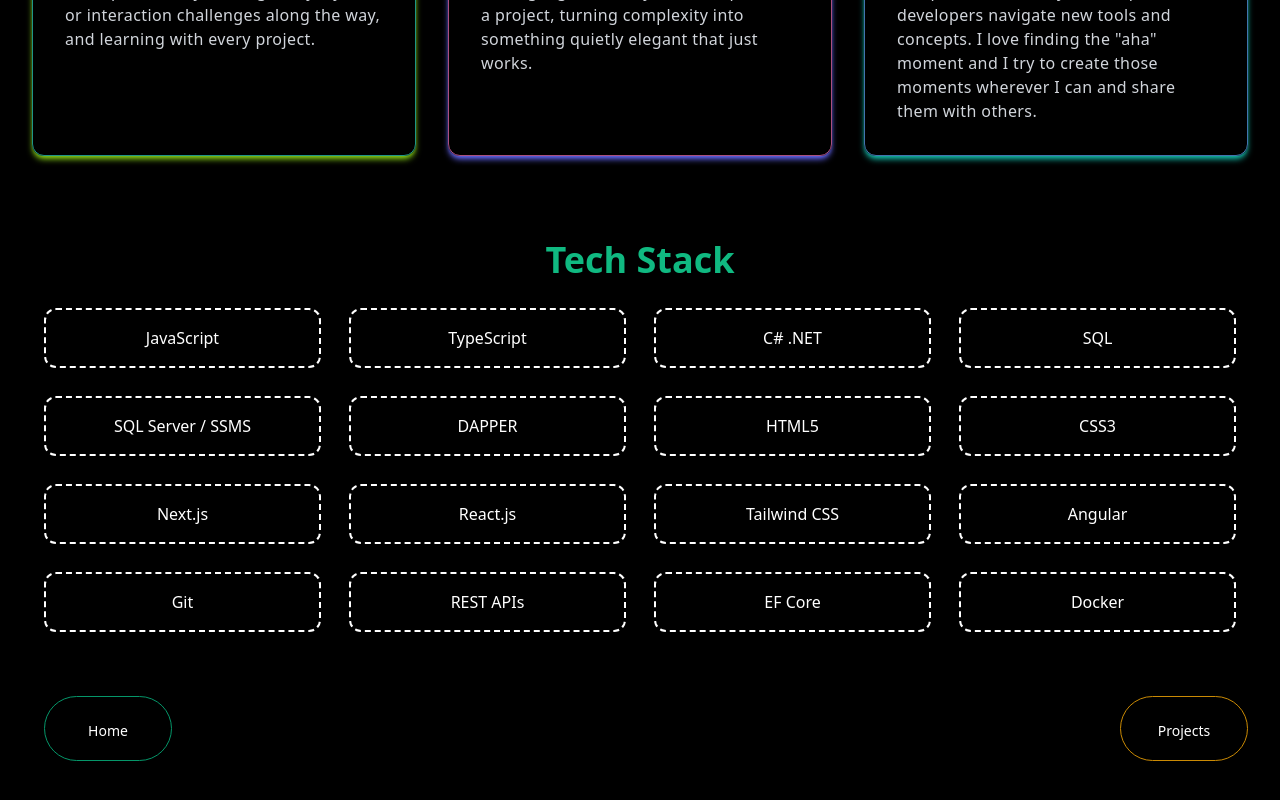
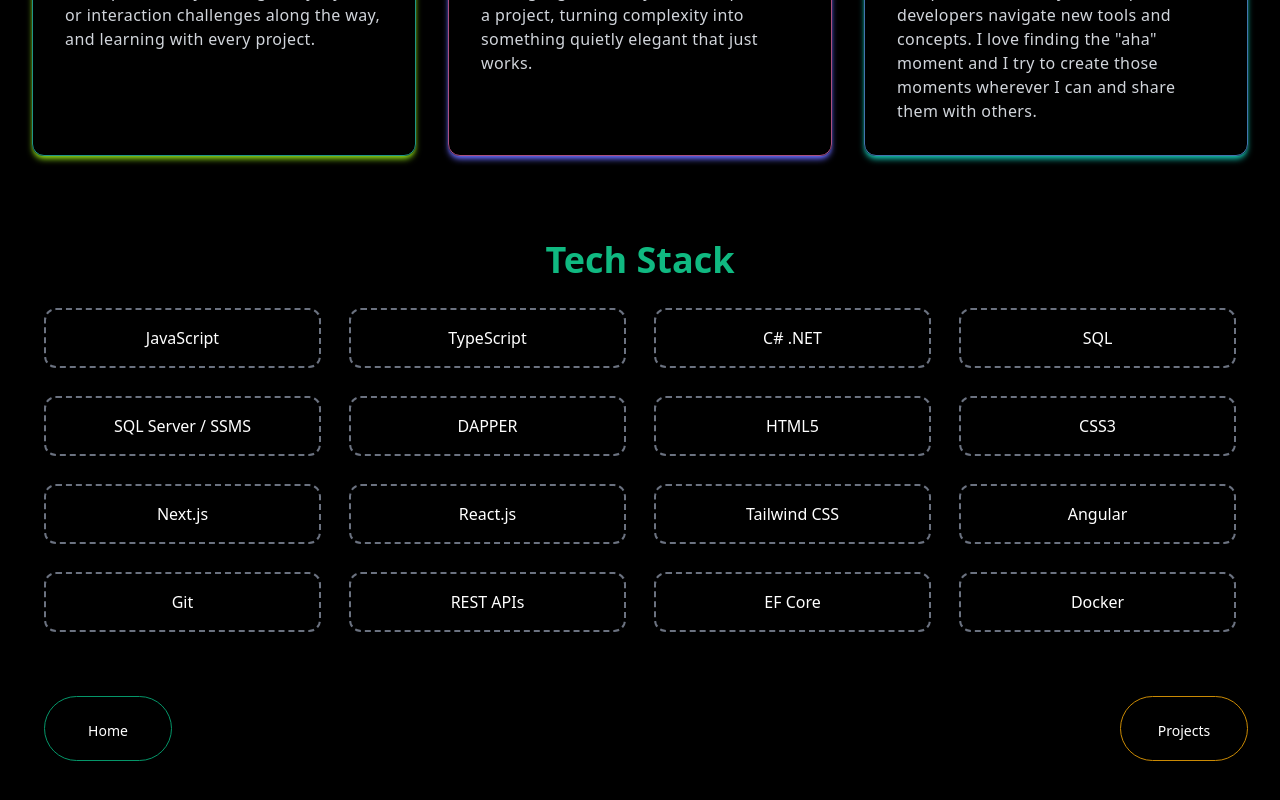
Before and after one commit to TreciaKS/treciaks-dev, a Next.js app in the folder frontend/: page /skills in a window 1280 px wide. Shown: the part 454-1254 px from the top of the page. Built offline with nearby package versions, Linux system fonts and the light colour scheme; a web font is replaced by a local one.

Commit message:
style: border visibility

```diff
--- a/frontend/pages/skills/index.js
+++ b/frontend/pages/skills/index.js
@@ -61,82 +61,82 @@
             Tech Stack
           </h1>
           <div className="grid grid-cols-2 mb-16 text-center gap-7 lg:grid-cols-4 md:grid-cols-4">
-            <div className="flex items-center justify-center p-4 border-2 border-white border-dashed shadow-md rounded-xl">
+            <div className="flex items-center justify-center p-4 border-2 border-gray-500 border-dashed shadow-md rounded-xl">
               <p className="-mx-2 font-medium text-center text-white text-md">
                 JavaScript
               </p>
             </div>
-            <div className="p-4 border-2 border-white border-dashed shadow-md rounded-xl">
+            <div className="p-4 border-2 border-gray-500 border-dashed shadow-md rounded-xl">
               <p className="-mx-2 font-medium text-center text-white text-md">
                 TypeScript
               </p>
             </div>
-            <div className="p-4 border-2 border-white border-dashed shadow-md rounded-xl">
+            <div className="p-4 border-2 border-gray-500 border-dashed shadow-md rounded-xl">
               <p className="-mx-2 font-medium text-center text-white text-md">
                 C# .NET
               </p>
             </div>
-            <div className="p-4 border-2 border-white border-dashed shadow-md rounded-xl">
+            <div className="p-4 border-2 border-gray-500 border-dashed shadow-md rounded-xl">
               <p className="-mx-2 font-medium text-center text-white text-md">
                 SQL
               </p>
             </div>
-            <div className="p-4 border-2 border-white border-dashed shadow-md rounded-xl">
+            <div className="p-4 border-2 border-gray-500 border-dashed shadow-md rounded-xl">
               <p className="-mx-2 font-medium text-center text-white text-md">
                 SQL Server / SSMS
               </p>
             </div>
-            <div className="p-4 border-2 border-white border-dashed shadow-md rounded-xl">
+            <div className="p-4 border-2 border-gray-500 border-dashed shadow-md rounded-xl">
               <p className="-mx-2 font-medium text-center text-white text-md">
                 DAPPER
               </p>
             </div>
-            <div className="p-4 border-2 border-white border-dashed shadow-md rounded-xl">
+            <div className="p-4 border-2 border-gray-500 border-dashed shadow-md rounded-xl">
               <p className="-mx-2 font-medium text-center text-white text-md">
                 HTML5
               </p>
             </div>
-            <div className="p-4 border-2 border-white border-dashed shadow-md rounded-xl">
+            <div className="p-4 border-2 border-gray-500 border-dashed shadow-md rounded-xl">
               <p className="-mx-2 font-medium text-center text-white text-md">
                 CSS3
               </p>
             </div>
-            <div className="p-4 border-2 border-white border-dashed shadow-md rounded-xl">
+            <div className="p-4 border-2 border-gray-500 border-dashed shadow-md rounded-xl">
               <p className="-mx-2 font-medium text-center text-white text-md">
                 Next.js
               </p>
             </div>
-            <div className="p-4 border-2 border-white border-dashed shadow-md rounded-xl">
+            <div className="p-4 border-2 border-gray-500 border-dashed shadow-md rounded-xl">
               <p className="-mx-2 font-medium text-center text-white text-md">
                 React.js
               </p>
             </div>
-            <div className="p-4 border-2 border-white border-dashed shadow-md rounded-xl">
+            <div className="p-4 border-2 border-gray-500 border-dashed shadow-md rounded-xl">
               <p className="-mx-2 font-medium text-center text-white text-md">
                 Tailwind CSS
               </p>
             </div>
-            <div className="p-4 border-2 border-white border-dashed shadow-md rounded-xl">
+            <div className="p-4 border-2 border-gray-500 border-dashed shadow-md rounded-xl">
               <p className="-mx-2 font-medium text-center text-white text-md">
                 Angular
               </p>
             </div>
-            <div className="p-4 border-2 border-white border-dashed shadow-md rounded-xl">
+            <div className="p-4 border-2 border-gray-500 border-dashed shadow-md rounded-xl">
               <p className="-mx-2 font-medium text-center text-white text-md">
                 Git
               </p>
             </div>
-            <div className="p-4 border-2 border-white border-dashed shadow-md rounded-xl">
+            <div className="p-4 border-2 border-gray-500 border-dashed shadow-md rounded-xl">
               <p className="-mx-2 font-medium text-center text-white text-md">
                 REST APIs
               </p>
             </div>
-            <div className="p-4 border-2 border-white border-dashed shadow-md rounded-xl">
+            <div className="p-4 border-2 border-gray-500 border-dashed shadow-md rounded-xl">
               <p className="-mx-2 font-medium text-center text-white text-md">
                 EF Core
               </p>
             </div>
-            <div className="p-4 border-2 border-white border-dashed shadow-md rounded-xl">
+            <div className="p-4 border-2 border-gray-500 border-dashed shadow-md rounded-xl">
               <p className="-mx-2 font-medium text-center text-white text-md">
                 Docker
               </p>
```
